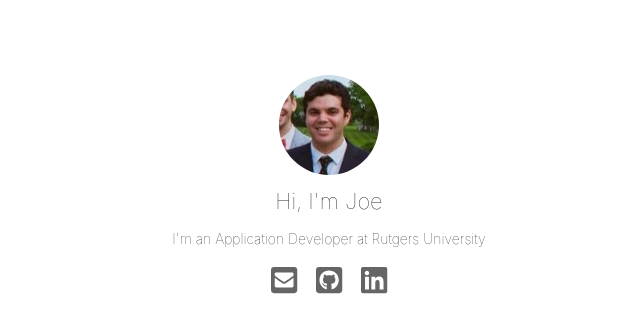
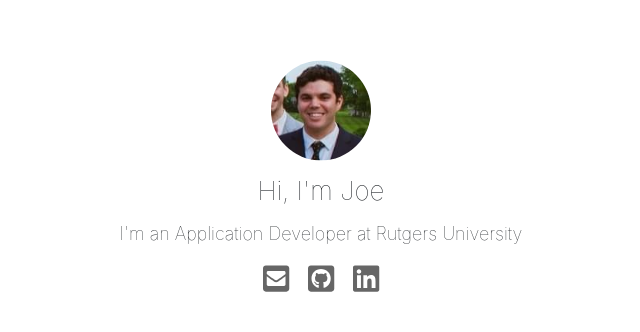
Before and after one commit to jmi0/jmi0.github.io, a website: page index.html in a window 1280 px wide. Shown: the part 224-556 px from the top of the page, without its empty margins (319-959 px from the left). Drawn offline with nearby package versions, Linux system fonts and the light colour scheme; files that its build step writes are made by us from their sources.

Commit message:
initial commit

```diff
--- a/index.html
+++ b/index.html
@@ -19,23 +19,25 @@
   <script src="https://cdn.jsdelivr.net/npm/popper.js@1.16.0/dist/umd/popper.min.js" integrity="sha384-Q6E9RHvbIyZFJoft+2mJbHaEWldlvI9IOYy5n3zV9zzTtmI3UksdQRVvoxMfooAo" crossorigin="anonymous"></script>
   <script src="https://stackpath.bootstrapcdn.com/bootstrap/4.4.1/js/bootstrap.min.js" integrity="sha384-wfSDF2E50Y2D1uUdj0O3uMBJnjuUD4Ih7YwaYd1iqfktj0Uod8GCExl3Og8ifwB6" crossorigin="anonymous"></script>
   <script src="https://cdnjs.cloudflare.com/ajax/libs/font-awesome/5.13.0/js/all.min.js"></script>
+  <script src="https://cdnjs.cloudflare.com/ajax/libs/modernizr/2.5.3/modernizr.min.js" type="text/javascript"></script>
 </head>
 
 <body>
 
-  <div class='container p-2' id='profile-container' width="100%" align="center">
+  <div class='p-2 center' id='profile-container' width="100%" align="center">
     <div id='profilepic-container'>
       <img id='profilepic' src='./dist/img/profilepic.png' alt='Profile Pic of Joe'></img>
     </div>
     <div id='greeting'>Hi, I'm Joe</div>
     <div id='description'>I'm an Application Developer at Rutgers University</div>
-    <div id='social-links-container'>
+    <div id='social-links-container' class=''>
       <a target="_blank" href='mailto:joseph.m.iannone@gmail.com'><i class="fas fa-envelope-square"></i></a>
       <a target="_blank" href='https://github.com/jmi0'><i class="fab fa-github-square"></i></a>
       <a target="_blank" href='https://www.linkedin.com/in/joseph-iannone-7a6a91146/'><i class="fab fa-linkedin"></i></a>
     </div>
   </div>
 
+
   <noscript>Please turn on Javascript</noscript>
   <script src="./dist/js/jmi0.github-min.js"></script>
 </body>
--- a/js/jmi0.github.js
+++ b/js/jmi0.github.js
@@ -7,11 +7,11 @@ $(document).ready(function() {
   $('#profile-container').fadeIn(700);
 
   // center align
-  $('#profile-container').css({top: getTop(), left: getLeft()});
+  //$('#profile-container').css({top: getTop(), left: getLeft()});
 
   $(window).resize(function() {
     // keep this center aligned
-    $('#profile-container').css({top: getTop(), left: getLeft()});
+    //$('#profile-container').css({top: getTop(), left: getLeft()});
   });
 
 });
--- a/scss/jmi0.github.scss
+++ b/scss/jmi0.github.scss
@@ -12,16 +12,24 @@ html, body {
   top: 0;
 }
 
+.center {
+  position: absolute;
+  top: 50%;
+  -moz-transform: translateY(-50%);
+  -webkit-transform: translateY(-50%);
+  transform: translateY(-50%);
+}
+
 #profile-container {
   display: none;
-  position: absolute;
+  min-width: 100%;
 
   #greeting {
-    font-size: 22px;
+    font-size: 26px;
   }
 
   #description {
-    font-size: 14px;
+    font-size: 18px;
   }
 
   div {
@@ -34,10 +42,10 @@ html, body {
     width: 100px;
   }
 
+}
+
 #social-links-container {
-
   font-size: 30px;
-
   a {
     padding: 5px;
     text-decoration: none;
@@ -50,4 +58,3 @@ html, body {
   }
 
 }
-}
```
Also changed, not shown: css/jmi0.github.css, dist/css/jmi0.github.css, dist/js/jmi0.github-min.js. Lines whose indentation alone changed are shown as unchanged.
